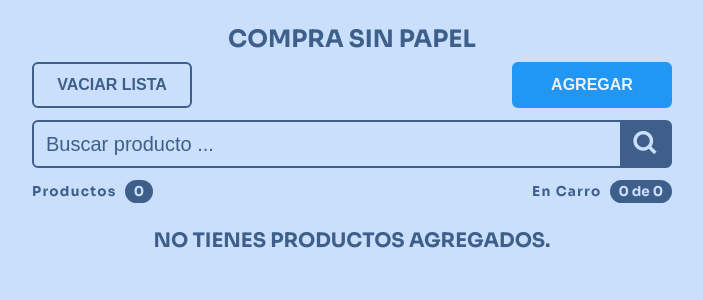
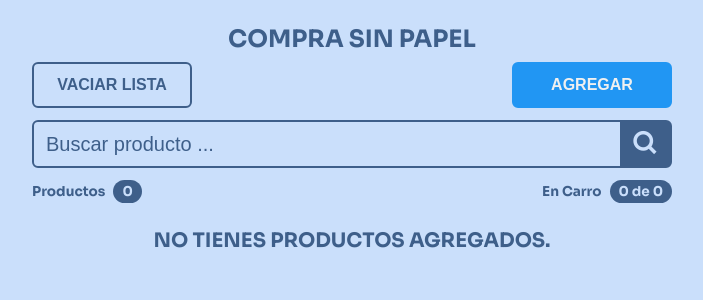
Before and after one commit to dili02/compras-sin-papel-web, a Next.js app: page / in a window 1280 px wide. Shown: the top 300 px of the page, without its empty margins (288-991 px from the left). Built offline with nearby package versions, Linux system fonts and the light colour scheme.

Commit message:
fix css header-info component

```diff
--- a/styles/globals.css
+++ b/styles/globals.css
@@ -73,9 +73,9 @@ a {
   align-items: center;
 }
 
-.header-info {
+/* .header-info {
   font-size: 0.85rem;
-}
+} */
 
 .product-list {
   padding-top: calc(var(--heading-height));
--- a/styles/headerInfo.css
+++ b/styles/headerInfo.css
@@ -2,7 +2,7 @@
   display: flex;
   justify-content: space-between;
   align-items: center;
-  font-size: 1.25rem;
+  font-size: 0.85rem;
   color: var(--color-2);
 }
 
@@ -14,7 +14,6 @@
 
 .header-info p {
   font-weight: 700;
-  letter-spacing: 1.25px;
 }
 
 .header-info span {
```
